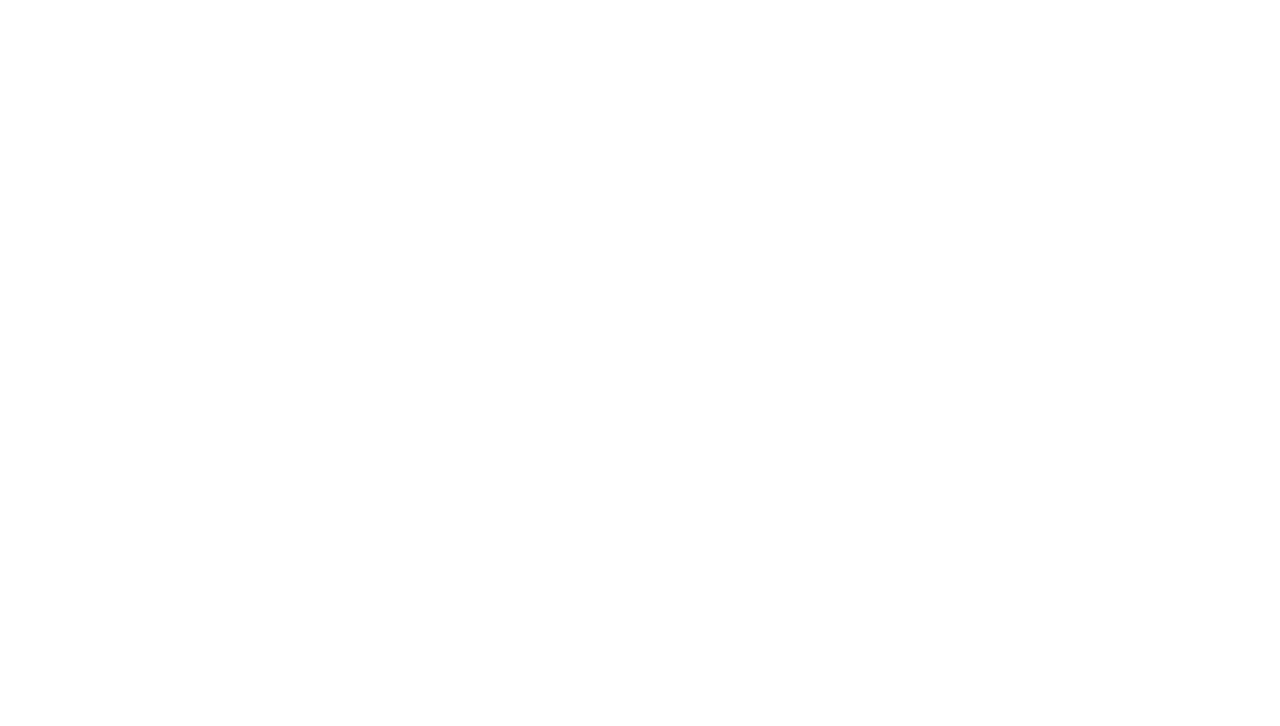
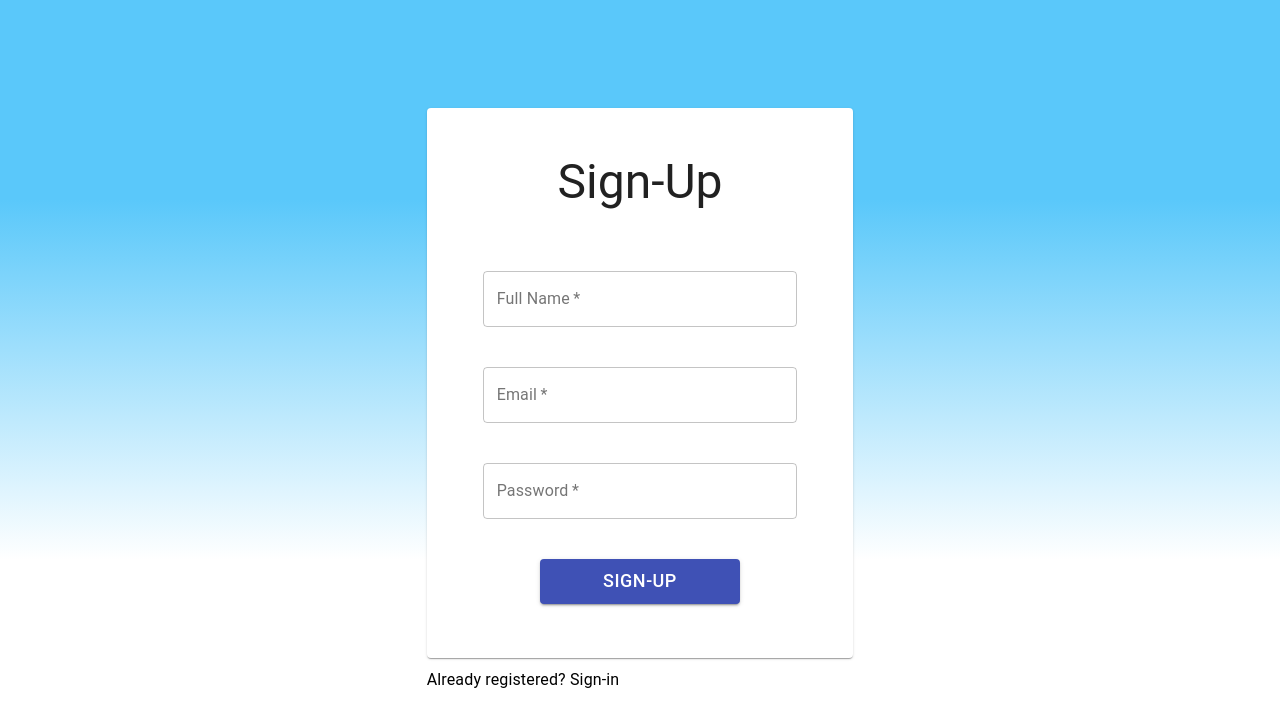
Before and after one commit to etellezp/apple_mockup, a React (Create React App) app: page /register in a window 1280 px wide. Shown: the top 726 px of the page. Built offline with nearby package versions, Linux system fonts and the light colour scheme.

Commit message:
Added register component, layout and styling

```diff
--- a/src/App.js
+++ b/src/App.js
@@ -5,6 +5,7 @@ import Welcome from './components/welcome/Welcome'
 import Iphone from './components/iphone/Iphone'
 import Macbook from './components/macbook/Macbook'
 import Watch from './components/watch/Watch'
+import Register from './components/user/Register'
 
 function App() {
   return (
@@ -15,6 +16,7 @@ function App() {
         <Route exact path='/iphone' component={Iphone} />
         <Route exact path="/macbook" component={Macbook} />
         <Route exact path="/watch" component={Watch} />
+        <Route exact path='/register' component={Register} />
       </Switch>
     </Router>
   )
--- /dev/null
+++ b/src/components/user/Register.js
@@ -0,0 +1,101 @@
+import React, { useState } from 'react';
+import { makeStyles } from '@material-ui/core/styles'
+import { Grid, Card, CardContent, TextField, Typography, Button } from '@material-ui/core'
+
+const useStyles = makeStyles(() => ({
+  gridStyle: {
+    height: '100vh',
+    width: '100%',
+    background: 'linear-gradient(180deg, #5AC8FA 25%, #FFFFFF 70%)'
+  },
+  signup: {
+    marginTop: '30px',
+    marginBottom: '30px',
+  },
+  input: {
+    marginTop: '30px',
+    marginBottom: '10px'
+  },
+  button: {
+    marginTop: '30px',
+    marginBottom: '30px',
+    width: '200px',
+    height: '45px',
+    fontSize: '18px',
+  }
+}))
+
+
+function Register() {
+  const classes = useStyles()
+  const [fullName, setFullName] = useState('')
+  const [email, setEmail] = useState('')
+  const [password, setPassword] = useState('')
+
+  const handleSubmit = (e) => {
+      e.preventDefault()
+      console.log("form submited");
+  }
+
+  return (
+    <div style={{overflowX: 'hidden'}}>
+      <Grid container className={classes.gridStyle} justify="center" alignItems="center">
+        <Grid item sm={4}>
+          <Card>
+            <CardContent>
+              <Typography variant="h3" className={classes.signup} align="center">
+                Sign-Up
+              </Typography>
+              <form onSubmit={handleSubmit}>
+                <div style={{margin: '0px 40px'}}>
+                  <TextField
+                    required
+                    label="Full Name"
+                    placeholder="John Doe"
+                    variant="outlined"
+                    fullWidth
+                    className={classes.input}
+                    value={fullName}
+                    onChange={e => setFullName(e.target.value)}
+                  />
+                  <TextField
+                    required
+                    label="Email"
+                    type="email"
+                    placeholder="user@email.com"
+                    variant="outlined"
+                    fullWidth
+                    className={classes.input}
+                    value={email}
+                    onChange={e => setEmail(e.target.value)}
+                  />
+                  <TextField
+                    required
+                    type="password"
+                    label="Password"
+                    placeholder="********"
+                    variant="outlined"
+                    fullWidth
+                    className={classes.input}
+                    value={password}
+                    onChange={e => setPassword(e.target.value)}
+                  />
+                  <Grid container justify="center" alignItems="center">
+                    <Button variant="contained" color="primary" className={classes.button} type="submit">
+                      Sign-Up
+                    </Button>
+                  </Grid>
+                </div>
+              </form>
+            </CardContent>
+          </Card>
+          <Typography style={{marginTop: '10px'}}>
+            Already registered? Sign-in
+          </Typography>
+        </Grid>
+      </Grid>
+    </div>
+  )
+}
+
+export default Register;
--- a/src/components/watch/Watch.js
+++ b/src/components/watch/Watch.js
@@ -8,7 +8,6 @@ import whiteWatch from '../../assets/whiteWatch.png'
 import PhoneIphoneTwoToneIcon from '@material-ui/icons/PhoneIphoneTwoTone'
 import LaptopMacTwoToneIcon from '@material-ui/icons/LaptopMacTwoTone'
 import WatchTwoToneIcon from '@material-ui/icons/WatchTwoTone'
-import KeyboardArrowRightIcon from '@material-ui/icons/KeyboardArrowRight';
 import Radio from '@material-ui/core/Radio';
 import RadioGroup from '@material-ui/core/RadioGroup';
 import FormControlLabel from '@material-ui/core/FormControlLabel';
```
